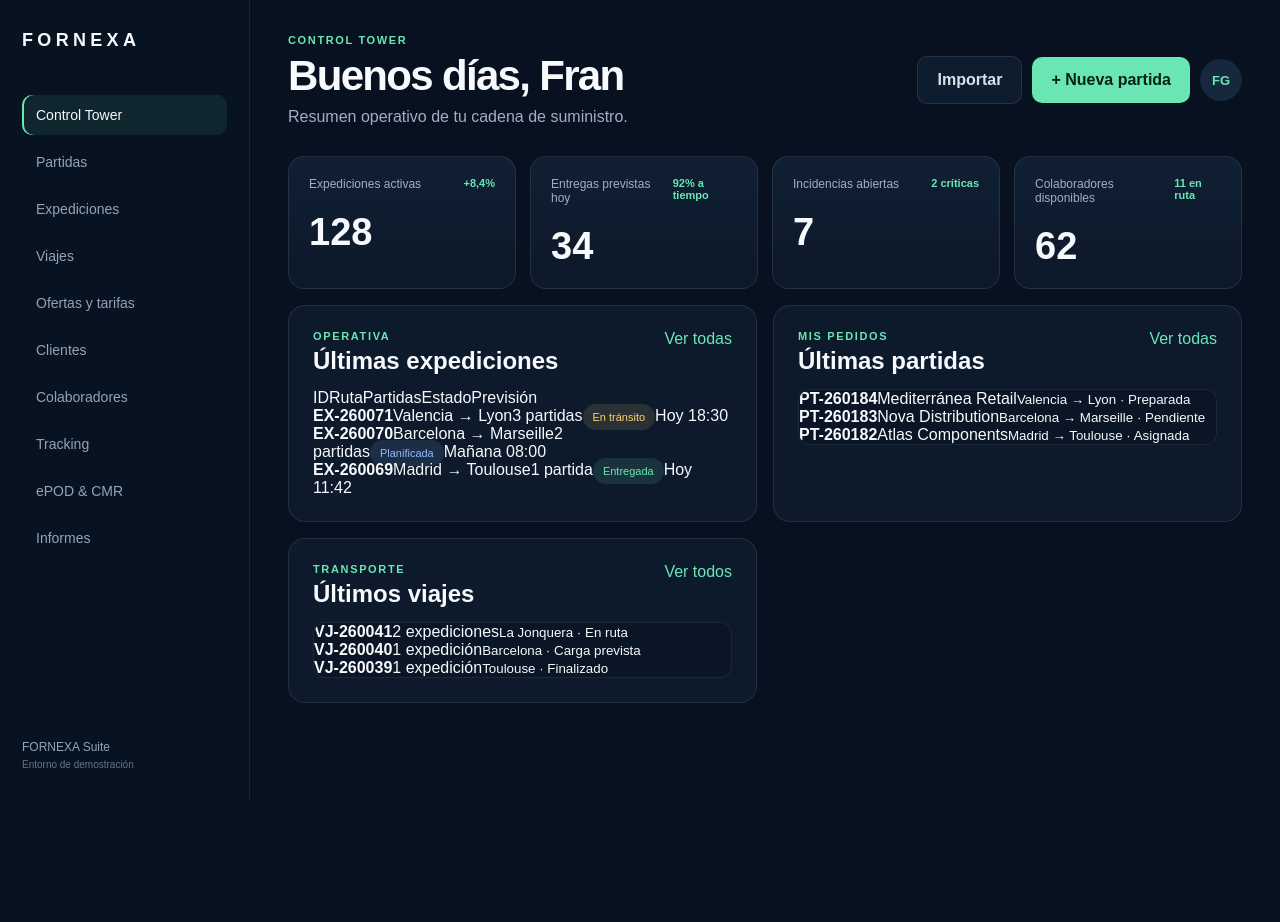
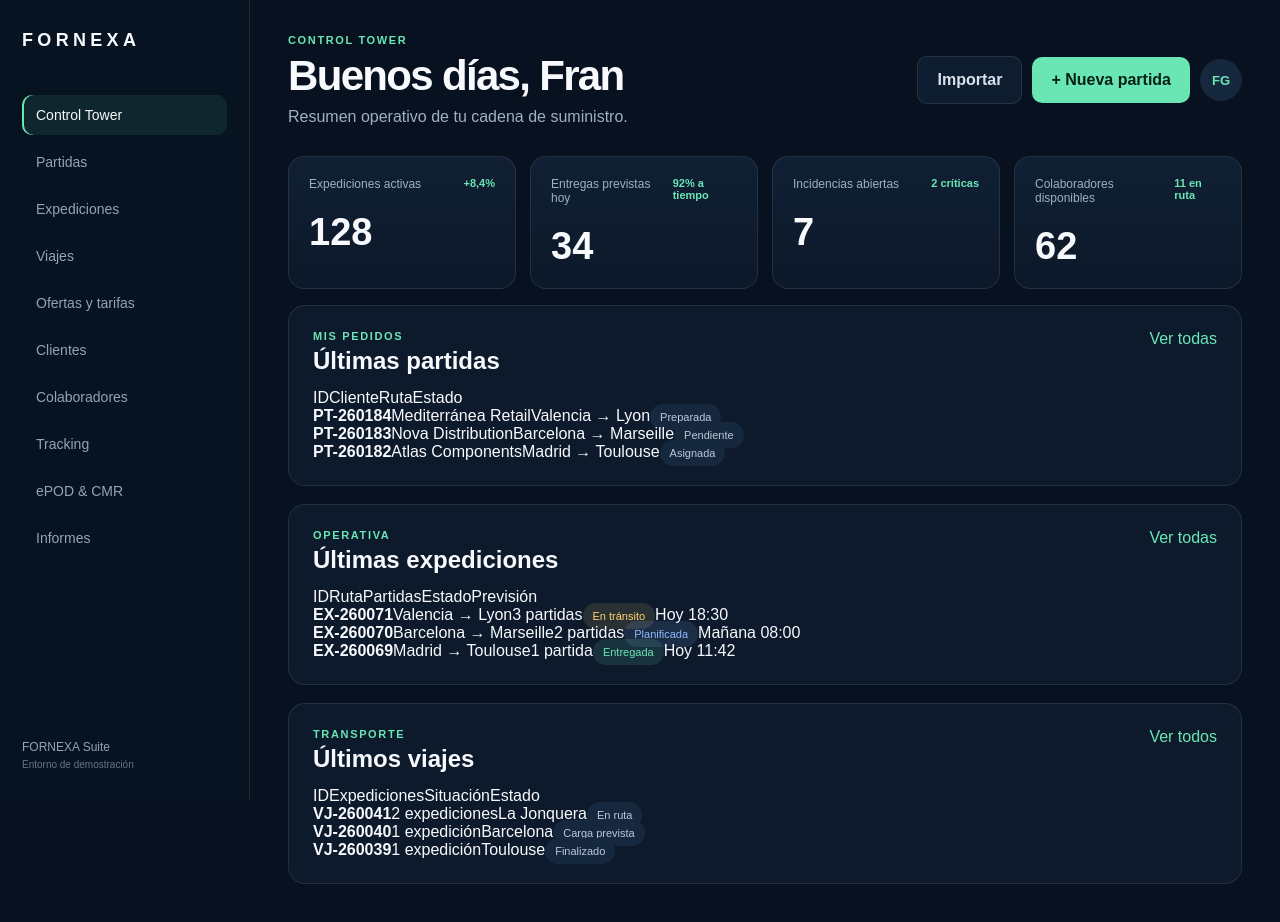
Before and after one commit to fragonh2-boop/Fornexa, a Next.js app: page /dashboard in a window 1280 px wide. Shown: the top 922 px of the page. Before the commit the page ends 800 px from the top, so only its background shows below. Built offline with nearby package versions, Linux system fonts and the light colour scheme.

Commit message:
Stack dashboard sections in requested order

```diff
--- a/app/dashboard/page.tsx
+++ b/app/dashboard/page.tsx
@@ -56,20 +56,29 @@ export default function DashboardPage() {
           {metrics.map(([value, label, note]) => <article key={label}><div className={styles.metricTop}><span>{label}</span><strong>{note}</strong></div><b>{value}</b></article>)}
         </section>
 
-        <section className={styles.grid}>
-          <article className={`${styles.panel} ${styles.wide}`}>
-            <div className={styles.panelTitle}><div><p className={styles.eyebrow}>OPERATIVA</p><h2>Últimas expediciones</h2></div><Link href="/dashboard/expediciones" className={styles.textButton}>Ver todas</Link></div>
-            <div className={styles.table}><div className={`${styles.row} ${styles.head}`}><span>ID</span><span>Ruta</span><span>Partidas</span><span>Estado</span><span>Previsión</span></div>{shipments.map(([id, route, count, status, eta, statusClass]) => <div className={styles.row} key={id}><strong>{id}</strong><span>{route}</span><span>{count}</span><span className={`${styles.status} ${styles[statusClass]}`}>{status}</span><span>{eta}</span></div>)}</div>
+        <section className={styles.operationsGrid}>
+          <article className={styles.panel}>
+            <div className={styles.panelTitle}><div><p className={styles.eyebrow}>MIS PEDIDOS</p><h2>Últimas partidas</h2></div><Link href="/dashboard/partidas" className={styles.textButton}>Ver todas</Link></div>
+            <div className={styles.table}>
+              <div className={`${styles.row} ${styles.head}`}><span>ID</span><span>Cliente</span><span>Ruta</span><span>Estado</span></div>
+              {parts.map(([id, client, route, status]) => <div className={styles.rowFour} key={id}><strong>{id}</strong><span>{client}</span><span>{route}</span><span className={styles.itemState}>{status}</span></div>)}
+            </div>
           </article>
 
           <article className={styles.panel}>
-            <div className={styles.panelTitle}><div><p className={styles.eyebrow}>MIS PEDIDOS</p><h2>Últimas partidas</h2></div><Link href="/dashboard/partidas" className={styles.textButton}>Ver todas</Link></div>
-            <div className={styles.compactList}>{parts.map(([id, client, route, status]) => <div key={id}><strong>{id}</strong><span>{client}</span><small>{route} · {status}</small></div>)}</div>
+            <div className={styles.panelTitle}><div><p className={styles.eyebrow}>OPERATIVA</p><h2>Últimas expediciones</h2></div><Link href="/dashboard/expediciones" className={styles.textButton}>Ver todas</Link></div>
+            <div className={styles.table}>
+              <div className={`${styles.row} ${styles.head}`}><span>ID</span><span>Ruta</span><span>Partidas</span><span>Estado</span><span>Previsión</span></div>
+              {shipments.map(([id, route, count, status, eta, statusClass]) => <div className={styles.row} key={id}><strong>{id}</strong><span>{route}</span><span>{count}</span><span className={`${styles.status} ${styles[statusClass]}`}>{status}</span><span>{eta}</span></div>)}
+            </div>
           </article>
 
           <article className={styles.panel}>
             <div className={styles.panelTitle}><div><p className={styles.eyebrow}>TRANSPORTE</p><h2>Últimos viajes</h2></div><Link href="/dashboard/viajes" className={styles.textButton}>Ver todos</Link></div>
-            <div className={styles.compactList}>{trips.map(([id, exps, location, status]) => <div key={id}><strong>{id}</strong><span>{exps}</span><small>{location} · {status}</small></div>)}</div>
+            <div className={styles.table}>
+              <div className={`${styles.rowTrips} ${styles.head}`}><span>ID</span><span>Expediciones</span><span>Situación</span><span>Estado</span></div>
+              {trips.map(([id, exps, location, status]) => <div className={styles.rowTrips} key={id}><strong>{id}</strong><span>{exps}</span><span>{location}</span><span className={styles.itemState}>{status}</span></div>)}
+            </div>
           </article>
         </section>
       </section>
```
